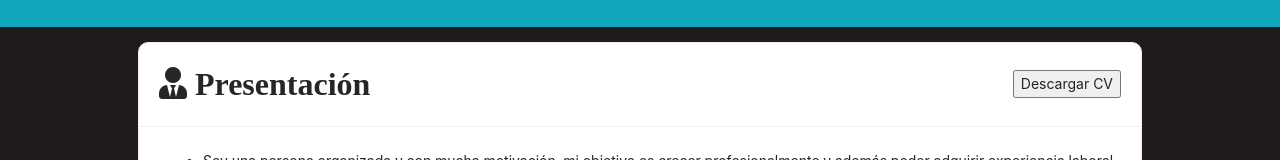
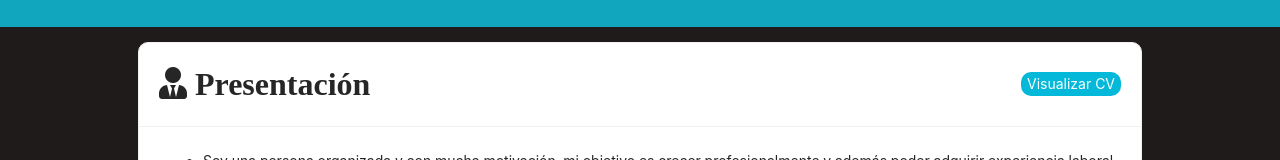
Before and after one commit to ivancastro773/Portfolio-React, a React (Create React App) app in the folder app/: page / in a window 1280 px wide. Shown: the part 1298-1458 px from the top of the page. Built offline with nearby package versions, Linux system fonts and the light colour scheme.

Commit message:
[add/btn]: download cv

```diff
--- a/app/src/components/Info/Info.css
+++ b/app/src/components/Info/Info.css
@@ -12,6 +12,12 @@
 .container-info p{
     font-size: 1rem;
 }
+.btnInfo{
+    border: none;
+    border-radius: 10px;
+    color: black;
+    background-color: #03b8d8;
+}
 @media only screen and (max-width:500px) {
     .ant-card-head-title{
         font-size: 1rem;
--- a/app/src/components/Info/Info.jsx
+++ b/app/src/components/Info/Info.jsx
@@ -6,22 +6,14 @@ import fileDownload from 'js-file-download';
 
 //ant
 import { Card } from "antd";
-const filename = "Ivan-Castro-CV";
-const url="https://portfolio-ivancastro773.herokuapp.com/static/media/android.9a44c9d3.png";
 
-function download() {
-  Axios.get(url, {
-    responseType: 'blob',
-  }).then(res => {
-    fileDownload(res.data, filename);
-  });
-}
 const Info = () => {
+  const url="https://drive.google.com/file/d/1PHYcmclqwAC1qoMzKeTAqobdWt1cRuZT/view?usp=sharing";
   return (
     <section className="container-info">
       <Card
         title={<i class="fas fa-user-tie"> Presentación</i>}
-        extra={<button onClick={download}>Descargar CV</button>}
+        extra={<button className="btnInfo"><a href={url}>Visualizar CV</a></button>}
       >
         <ul>
           <li>
--- a/app/src/components/Tesis/Tesis.css
+++ b/app/src/components/Tesis/Tesis.css
@@ -12,6 +12,7 @@
 }
 .img-app-android{
   height: 450px;
+  border-radius: 15px;
 }
 .ant-card-head {
   padding: 0 20px;
--- a/app/src/components/Tesis/Tesis.jsx
+++ b/app/src/components/Tesis/Tesis.jsx
@@ -7,8 +7,8 @@ import { Card } from "antd";
 const Tesis = () => {
   return (
     <div className="container-tesis">
-      <div className="site-card-border-less-wrapper animate__animated animate__flipInX">
-        <Card title="Descripción" bordered={false} style={{ width: 300 }}>
+      <div className="site-card-border-less-wrapper">
+        <Card className="animate__animated animate__flipInX" title="Descripción" bordered={false} style={{ width: 300 }}>
           <p className="text">
               Desarrollé una API REST con Node JS para la parte de Back-end
               y además construí una aplicación Android que se conectaba a dicha API
@@ -20,7 +20,7 @@ const Tesis = () => {
         </Card>
       </div>
       <div>
-          <img className="img-app-android animate__animated animate__rotateInDownLeft" src={AppAndroid} alt="" />
+          <img className="img-app-android animate__animated animate__flipInY" src={AppAndroid} alt="" />
       </div>
     </div>
   );
```
Also changed, not shown: 1 other file (tests, documents, lock files or other folders).
